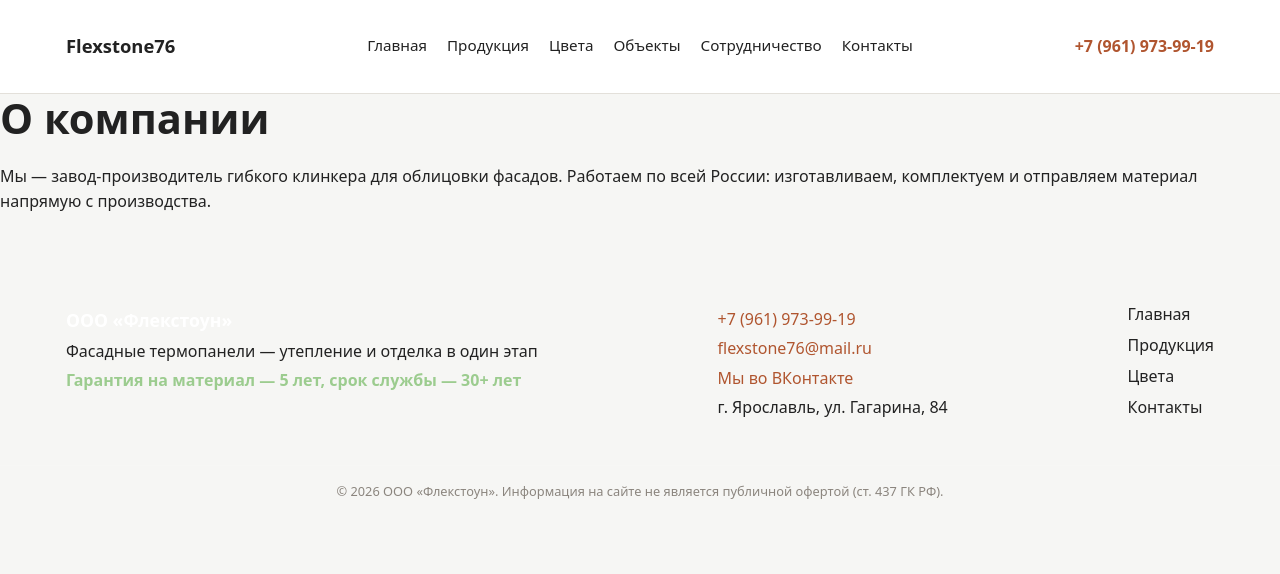
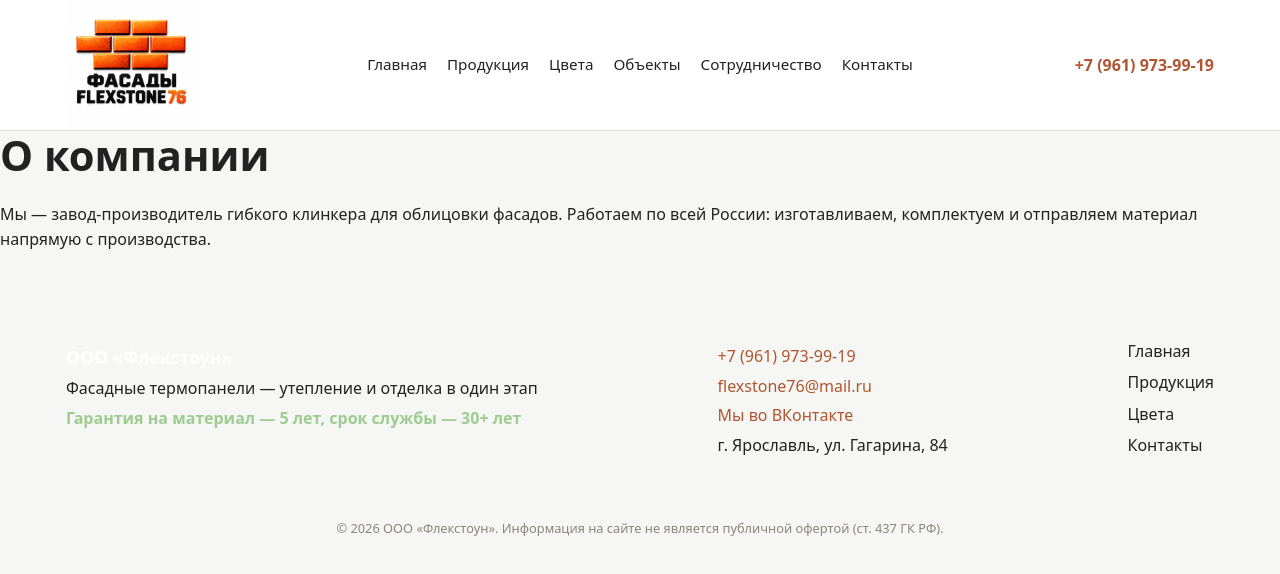
Before and after one commit to GromovBoris/flexstone, a React (Vite) app: page /flexstone/about in a window 1280 px wide. Shown: the top 574 px of the page. Built offline with nearby package versions, Linux system fonts and the light colour scheme.

Commit message:
feat: header logo image

```diff
--- a/src/components/Header.tsx
+++ b/src/components/Header.tsx
@@ -1,4 +1,5 @@
 import { useState } from "react";
+import { Link } from "react-router-dom";
 
 const LINKS = [
   { to: "/", label: "Главная" },
@@ -15,9 +16,9 @@ export default function Header() {
   return (
     <header className="header">
       <div className="container header-inner">
-        <a href="/" className="logo">
-          Flexstone<span>76</span>
-        </a>
+        <Link to="/" className="logo">
+          <img src="./img/logo.jpg" alt="Flexstone76 — фасадные термопанели" />
+        </Link>
 
         <nav className={`nav ${open ? "nav-open" : ""}`}>
           {LINKS.map((l) => (
--- a/src/styles/header.css
+++ b/src/styles/header.css
@@ -11,9 +11,9 @@
     grid-template-columns: 1fr auto 1fr;
     align-items: center;
     gap: 2rem;
-    padding: 2rem 1rem;
+    /* padding: 1rem; */
   }
-
+  /*
   .logo {
     font-weight: 800;
     font-size: 1.15rem;
@@ -22,6 +22,12 @@
     &:hover {
       text-decoration: none;
     }
+  } */
+
+  .logo img {
+    height: 130px;
+    width: auto;
+    display: block;
   }
 
   .nav {
```
Also changed, not shown: public/img/logo.jpg (added).
